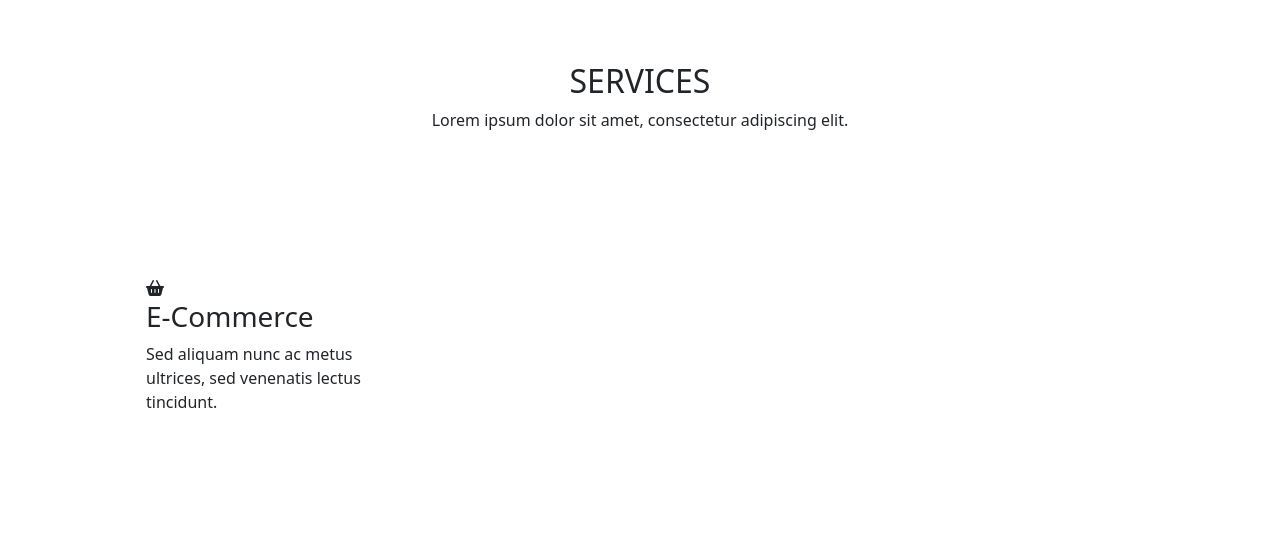
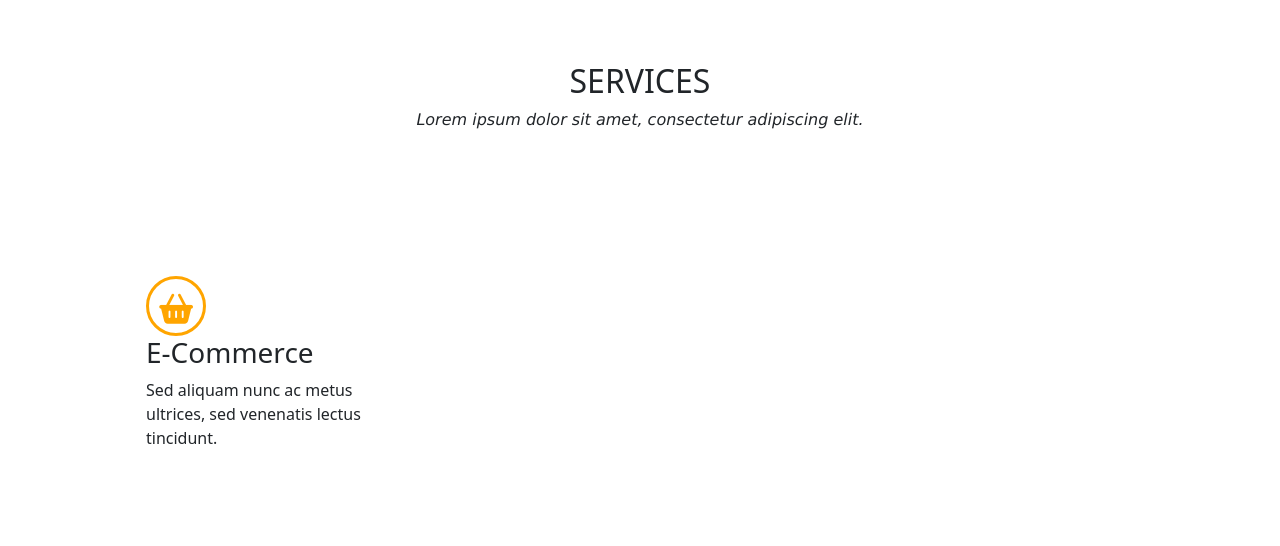
Before and after one commit to dziakola/studio-task-runner, a website: page index.html in a window 1280 px wide. Shown: the part 802-1348 px from the top of the page. Before the commit the page ends 1312 px from the top, so only its background shows below. Drawn offline with nearby package versions, Linux system fonts and the light colour scheme.

Commit message:
section service add

```diff
--- a/sass/style.scss
+++ b/sass/style.scss
@@ -33,3 +33,23 @@
   font-family: "Lucida Sans", "Lucida Sans Regular", "Lucida Grande",
     "Lucida Sans Unicode", Geneva, Verdana, sans-serif;
 }
+h2 .card-services {
+  font-weight: bold;
+}
+.card-text {
+  font-style: italic;
+  font-family: "Lucida Sans", "Lucida Sans Regular", "Lucida Grande",
+    "Lucida Sans Unicode", Geneva, Verdana, sans-serif;
+}
+.fa-basket-shopping {
+  text-align: center;
+  color: orange;
+  font-size: 30px;
+  background: white;
+  width: 60px;
+  line-height: 60px;
+  height: 60px;
+  border-radius: 50%;
+  border-color: orange;
+  border: 3px solid;
+}
```
Also changed, not shown: sass/style.css, 1 other file.
